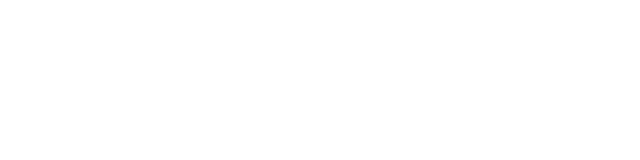
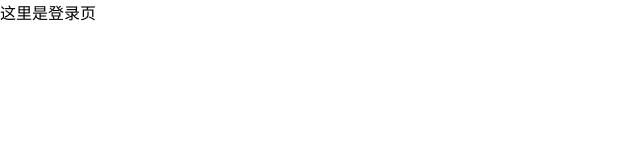
Before and after one commit to WickWen/headline, a Vue app: page /#/login in a window 1280 px wide. Shown: the top 160 px of the page, without its empty margins (0-640 px from the left). Built offline with nearby package versions, Linux system fonts and the light colour scheme; a small style sheet from the web is missing.

Commit message:
创建登录页并配置路由

```diff
--- a/src/router/index.js
+++ b/src/router/index.js
@@ -1,27 +1,24 @@
-import Vue from 'vue'
-import VueRouter from 'vue-router'
-import Home from '../views/Home.vue'
+import Vue from "vue";
+import VueRouter from "vue-router";
+import Home from "../views/Home.vue";
+import Login from "../views/Login.vue";
 
-Vue.use(VueRouter)
+Vue.use(VueRouter);
 
 const routes = [
   {
-    path: '/',
-    name: 'Home',
+    path: "/",
+    name: "Home",
     component: Home
   },
   {
-    path: '/about',
-    name: 'About',
-    // route level code-splitting
-    // this generates a separate chunk (about.[hash].js) for this route
-    // which is lazy-loaded when the route is visited.
-    component: () => import(/* webpackChunkName: "about" */ '../views/About.vue')
+    path: "/login",
+    component: Login
   }
-]
+];
 
 const router = new VueRouter({
   routes
-})
+});
 
-export default router
+export default router;
--- /dev/null
+++ b/src/views/Login.vue
@@ -0,0 +1,10 @@
+<template>
+  <div>这里是登录页</div>
+</template>
+
+<script>
+export default {};
+</script>
+
+<style>
+</style>
```
